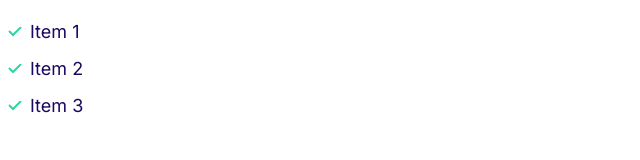
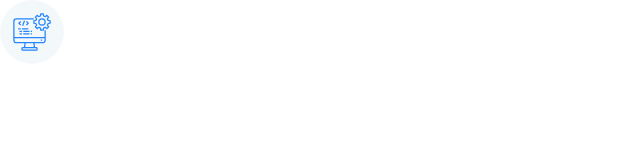
Before and after one commit to caiudias/cursomosh, a plain HTML site: page index.html in a window 1280 px wide. Shown: the whole page, without its empty margins (0-640 px from the left). Drawn offline with Linux system fonts and the light colour scheme.

Commit message:
sorted icons.

```diff
--- a/css/styles.css
+++ b/css/styles.css
@@ -119,3 +119,20 @@ a {
     padding-left: 0;
   }
 }
+/*Icons*/
+.icon {
+  width: 40px;
+  height: 40px;
+}
+.icon--primary {
+  fill: var(--color-primary);
+}
+.icon-container {
+  background-color: #f3f9fa;
+  width: 64px;
+  height: 64px;
+  border-radius: 100%;
+  display: inline-flex;
+  justify-content: center;
+  align-items: center;
+}
--- a/index.html
+++ b/index.html
@@ -15,10 +15,10 @@
     <link rel="stylesheet" href="css/styles.css" />
   </head>
   <body>
-    <ul class="list list--tick">
-      <li class="list__item">Item 1</li>
-      <li class="list__item">Item 2</li>
-      <li class="list__item">Item 3</li>
-    </ul>
+    <span class="icon-container">
+      <svg class="icon icon--primary">
+        <use xlink:href="images/sprite.svg#computer"></use>
+      </svg>
+    </span>
   </body>
 </html>
```
Also changed, not shown: components/icons.html (added, +5 -0 lines), images/sprite.svg (added).
